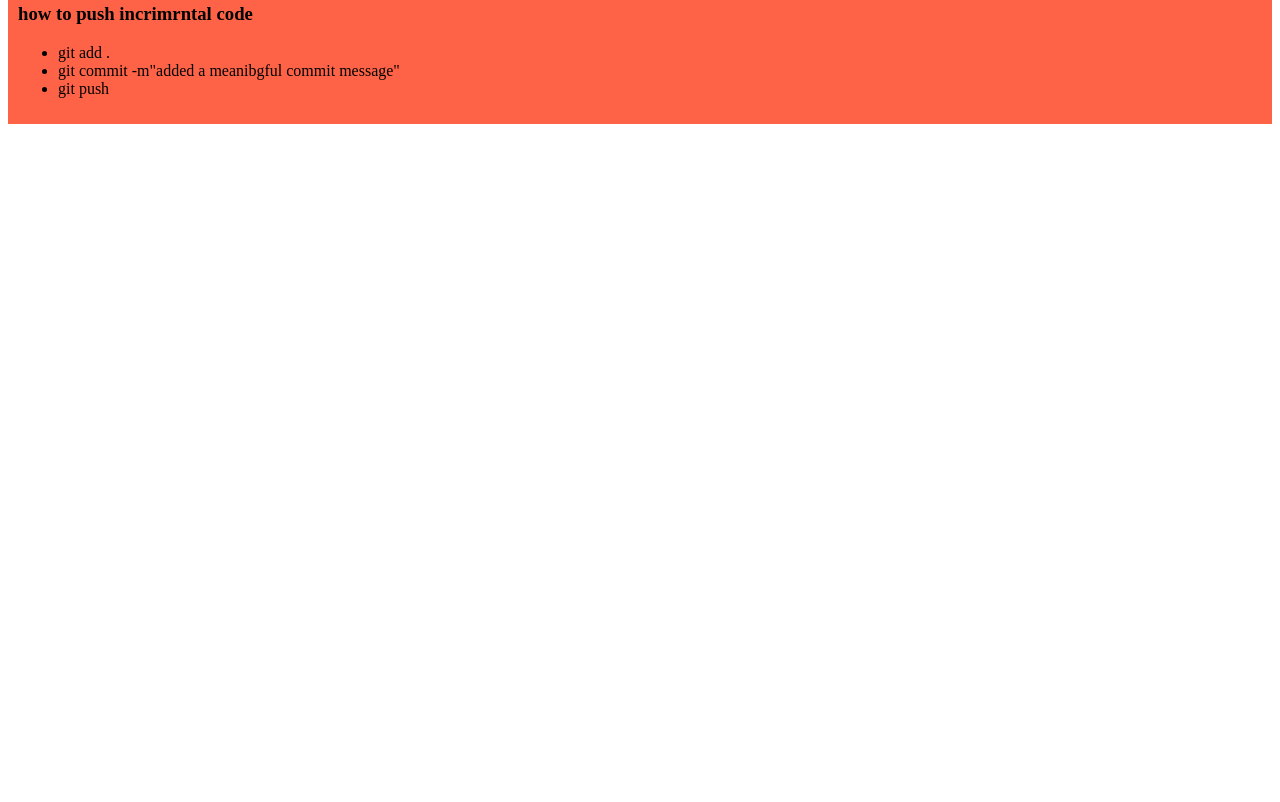
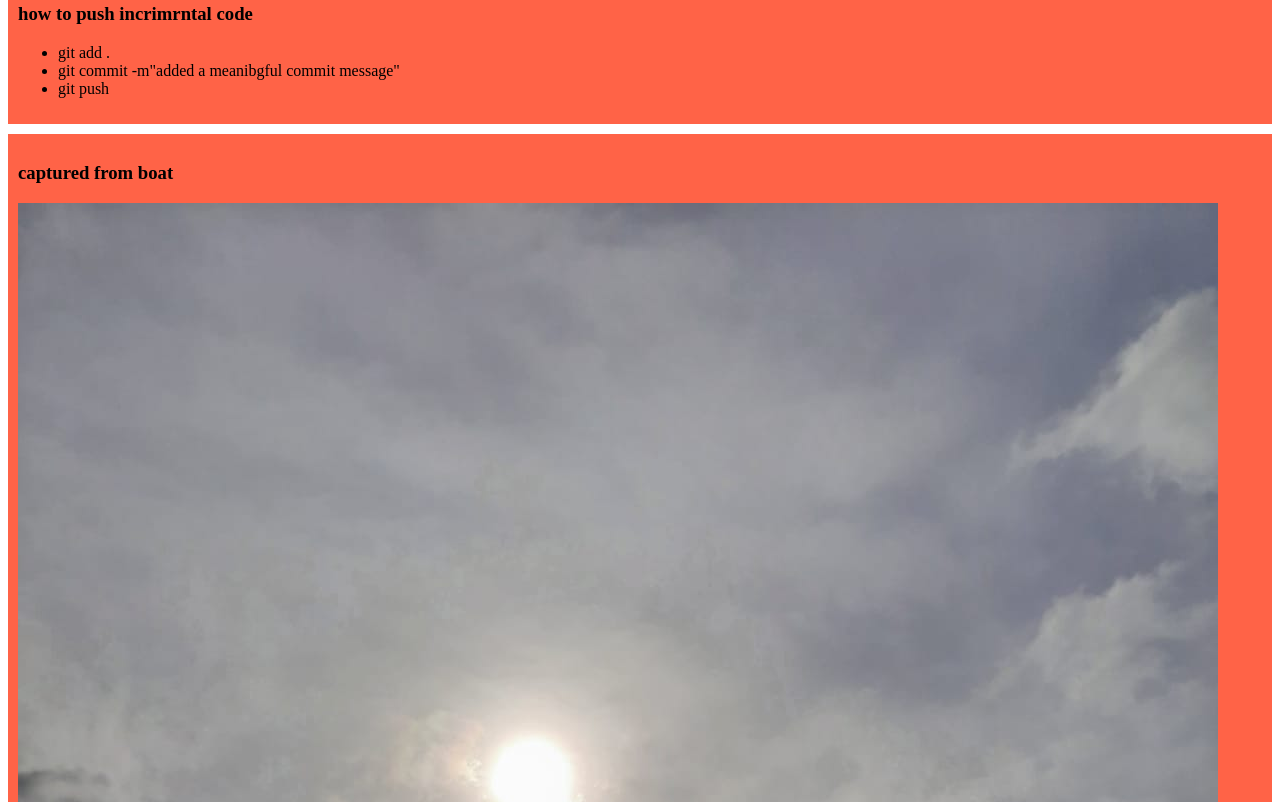
Before and after one commit to nusrat775/my-simple-website, a plain HTML site: page index.html in a window 1280 px wide. Shown: the part 458-1260 px from the top of the page. Before the commit the page ends 800 px from the top, so only its background shows below. Drawn offline with Linux system fonts and the light colour scheme.

Commit message:
added picture

```diff
--- a/index.html
+++ b/index.html
@@ -27,5 +27,9 @@
             <li>git push</li>
         </ul>
     </div>
+    <div>
+        <h3>captured from boat</h3>
+        <img src="picture/boat.jpg" alt="">
+    </div>
 </body>
 </html>
```
Also changed, not shown: picture/boat.jpg (added).
